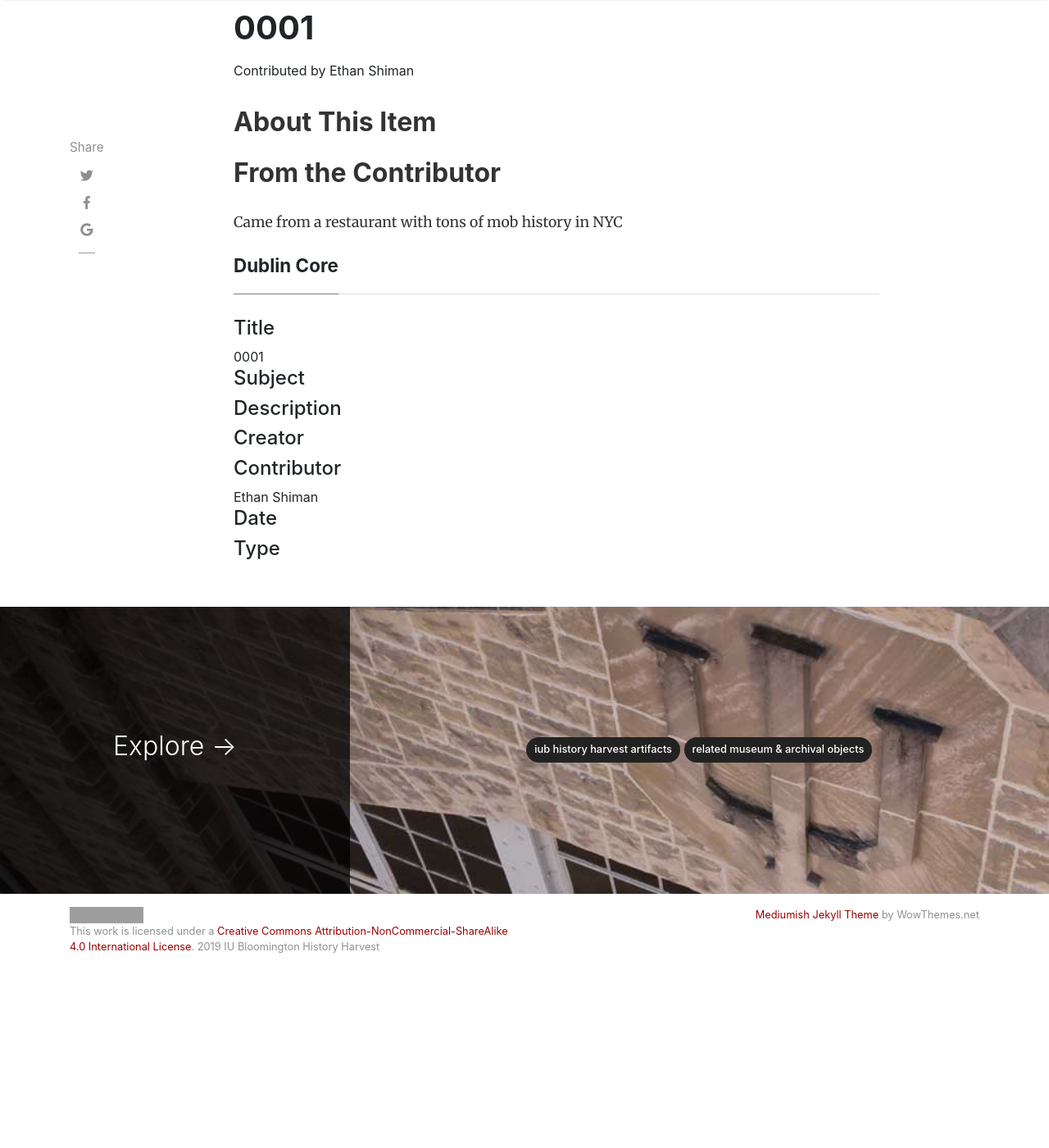
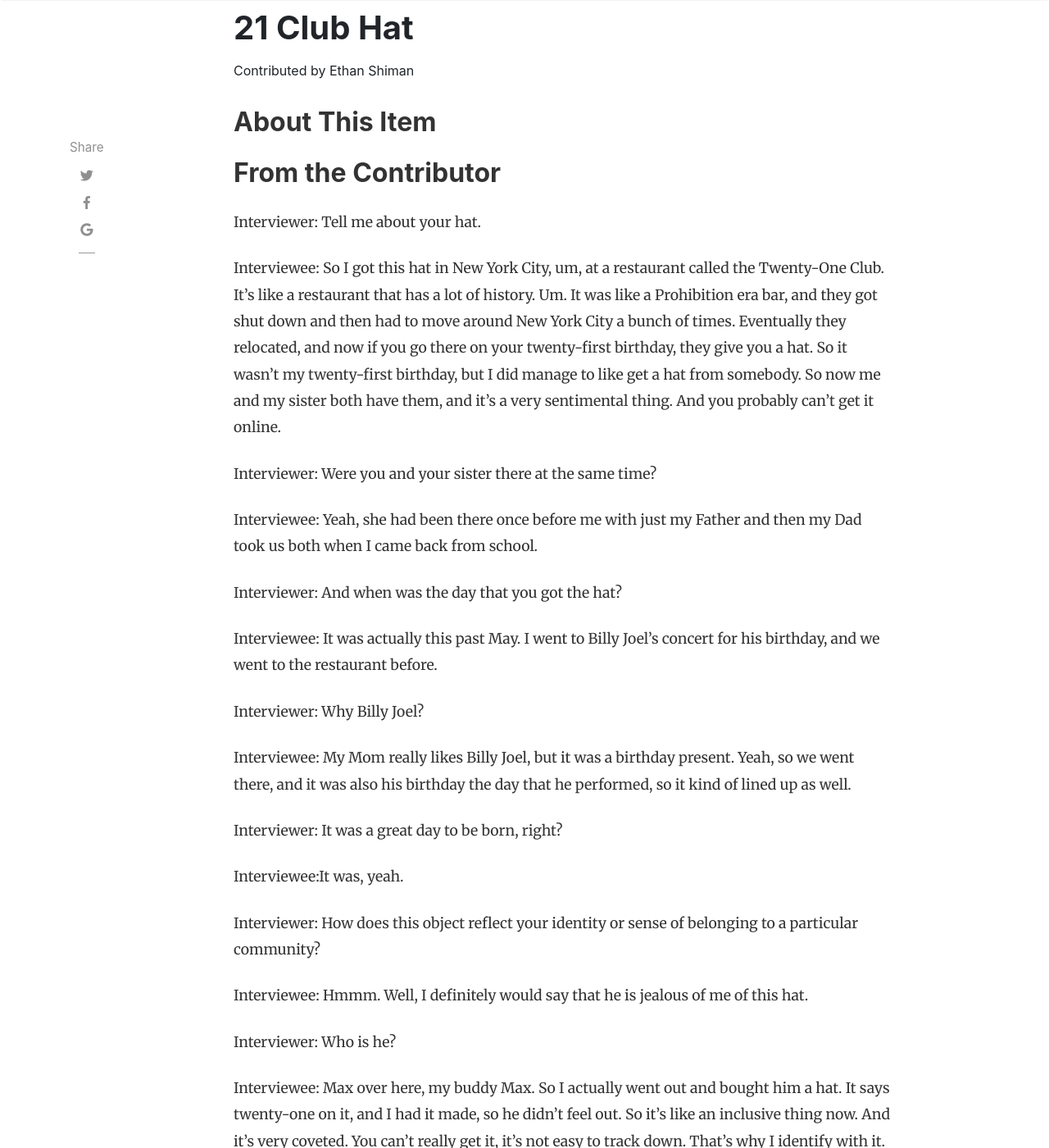
Before and after one commit to H301HistoryHarvest/H301HistoryHarvest, a Jekyll site: the page built from _items/2019-10-03-0001.md, in a window 1280 px wide and 1400 px high, scrolled down 199 px. Shown: the whole window at 82% size. Built offline with Jekyll 4.4.1, drawn with Linux system fonts in a browser that asks for light colours; nearby versions of some CDN libraries; comment, search, counter and statistics services are not loaded; before the commit the page ends 1437 px from its top, so only the background shows below that; grey boxes are pictures that could not be loaded.

Commit message:
Update 2019-10-03-0001.md

```diff
--- a/_items/2019-10-03-0001.md
+++ b/_items/2019-10-03-0001.md
@@ -1,6 +1,6 @@
 ---
 layout: item
-title:
+title: 21 Club Hat
 author:
 itemid: 2019-10-03-0001
 imagecredit:
@@ -16,5 +16,33 @@ categories: [  ]
 tags: [  ]
 ---
 ## About This Item
+
+
 ## From the Contributor
-Came from a restaurant with tons of mob history in NYC
+Interviewer: Tell me about your hat.
+
+Interviewee: So I got this hat in New York City, um, at a restaurant called the Twenty-One Club. It’s like a restaurant that has a lot of history. Um. It was like a Prohibition era bar, and they got shut down and then had to move around New York City a bunch of times. Eventually they relocated, and now if you go there on your twenty-first birthday, they give you a hat. So it wasn’t my twenty-first birthday, but I did manage to like get a hat from somebody. So now me and my sister both have them, and it’s a very sentimental thing. And you probably can’t get it online.
+
+Interviewer: Were you and your sister there at the same time?
+
+Interviewee: Yeah, she had been there once before me with just my Father and then my Dad took us both when I came back from school.
+
+Interviewer: And when was the day that you got the hat?
+
+Interviewee: It was actually this past May. I went to Billy Joel’s concert for his birthday, and we went to the restaurant before.
+
+Interviewer: Why Billy Joel?
+
+Interviewee: My Mom really likes Billy Joel, but it was a birthday present. Yeah, so we went there, and it was also his birthday the day that he performed, so it kind of lined up as well.
+
+Interviewer: It was a great day to be born, right?
+
+Interviewee:It was, yeah.
+
+Interviewer: How does this object reflect your identity or sense of belonging to a particular community?
+
+Interviewee: Hmmm. Well, I definitely would say that he is jealous of me of this hat.
+
+Interviewer: Who is he?
+
+Interviewee: Max over here, my buddy Max. So I actually went out and bought him a hat. It says twenty-one on it, and I had it made, so he didn’t feel out. So it’s like an inclusive thing now. And it’s very coveted. You can’t really get it, it’s not easy to track down. That’s why I identify with it.
```
